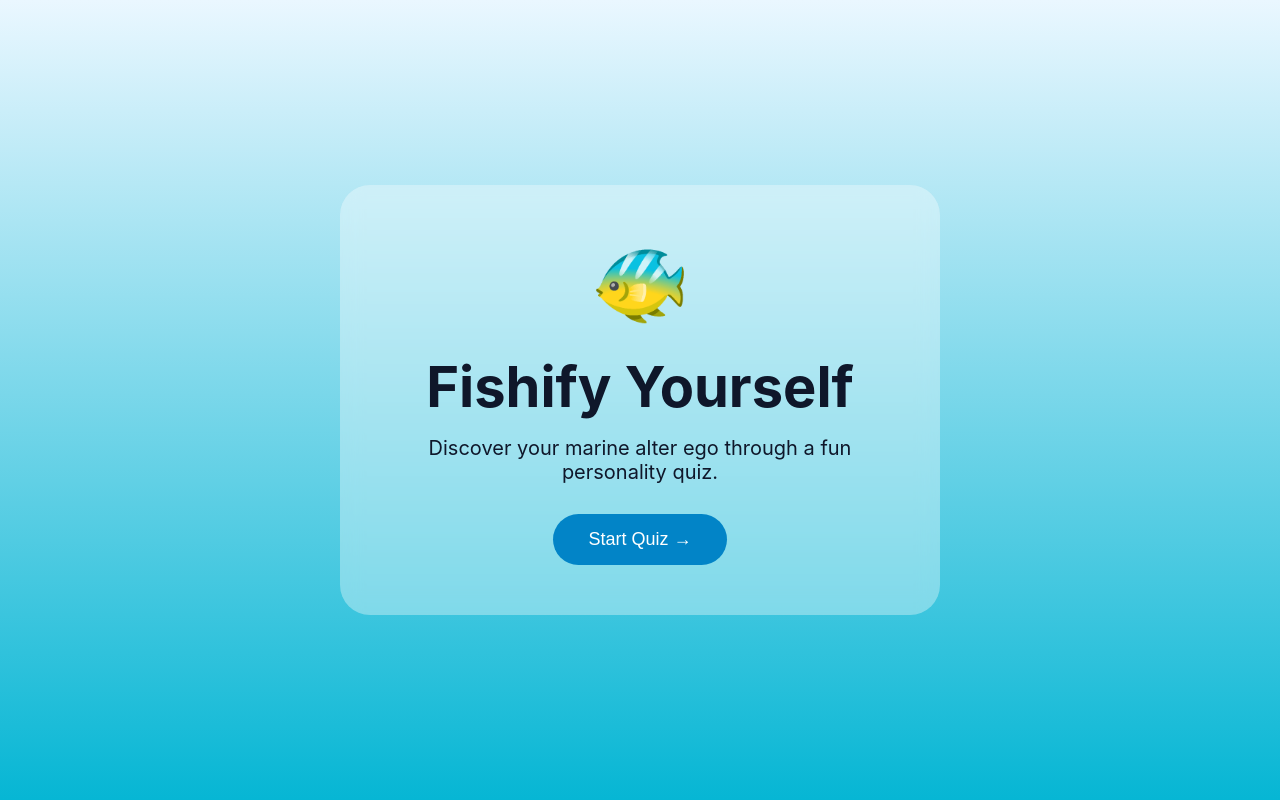
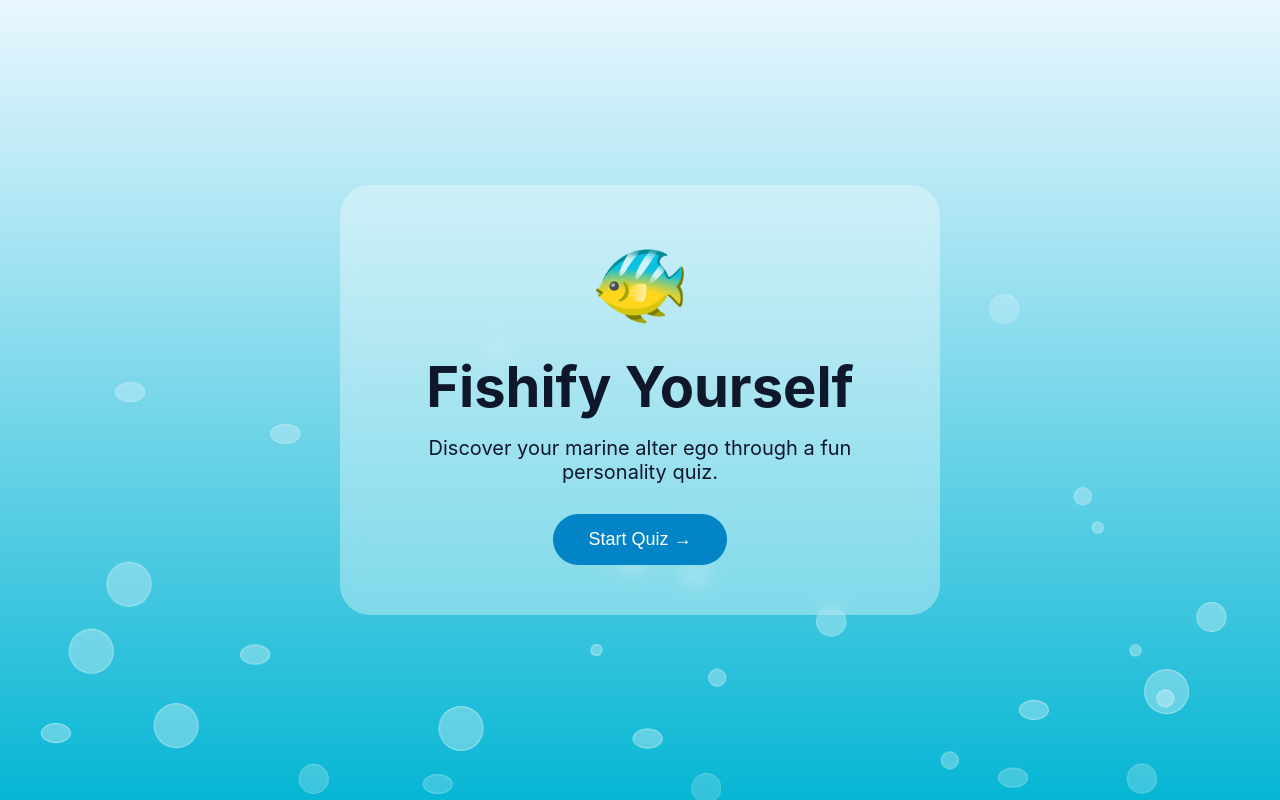
Before and after one commit to AnyutaK/fishfy_yourself, a React (Vite) app: page / in a window 1280 px wide. Built offline with nearby package versions, Linux system fonts and the light colour scheme.

Commit message:
added bubble background

```diff
--- a/src/components/BubbleBackground.jsx
+++ b/src/components/BubbleBackground.jsx
@@ -0,0 +1,31 @@
+import { useMemo } from "react";
+
+function BubbleBackground() {
+  const bubbles = useMemo(
+    () =>
+      Array.from({ length: 40 }, () => ({
+        left: `${Math.random() * 100}%`,
+        delay: `${Math.random() * 6}s`,
+        duration: `${6 + Math.random() * 8}s`,
+      })),
+    []
+  );
+
+  return (
+    <div className="bubbles">
+      {bubbles.map((bubble, index) => (
+        <span
+          key={index}
+          className="bubble"
+          style={{
+            left: bubble.left,
+            animationDelay: bubble.delay,
+            animationDuration: bubble.duration,
+          }}
+        />
+      ))}
+    </div>
+  );
+}
+
+export default BubbleBackground;
--- a/src/components/QuestionCard.jsx
+++ b/src/components/QuestionCard.jsx
@@ -13,13 +13,33 @@ function QuestionCard({ question, answers, onAnswer }) {
       </h2>
       <div className="answers">
         {answers.map((answer, index) => (
-          <button
+
+          <motion.button
+            key={index}
             className="answer-button"
-            key={index}
             onClick={() => onAnswer(answer)}
+            initial={{
+              opacity: 0,
+              x: -20
+            }}
+            animate={{
+              opacity: 1,
+              x: 0
+            }}
+            transition={{
+              delay: index * 0.1
+            }}
+            whileHover={{
+              scale: 1.03,
+              y: -3
+            }}
+            whileTap={{
+              scale: 0.97
+            }}
           >
             {answer.text}
-          </button>
+          </motion.button>
+
         ))}
       </div>
     </motion.div>
--- a/src/index.css
+++ b/src/index.css
@@ -19,8 +19,12 @@ body {
   display: flex;
   justify-content: center;
   align-items: center;
+  position: relative;
+  z-index: 2;
 }
 .hero {
+  position: relative;
+  z-index: 2;
   text-align: center;
   background: rgba(255,255,255,0.35);
   padding: 50px;
@@ -59,6 +63,8 @@ body {
   justify-content:center;
   align-items:center;
   padding:20px;
+  position: relative;
+  z-index: 2;
 }
 .quiz-container {
   width:100%;
@@ -99,15 +105,17 @@ body {
   padding:18px;
   border-radius:20px;
   border:none;
-  background:white;
+  background:rgba(255,255,255,0.9);
+  backdrop-filter: blur(8px);
   font-size:17px;
   cursor:pointer;
-  transition:0.25s;
+  transition:background 0.2s, box-shadow 0.2s;
   box-shadow:0 5px 15px rgba(0,0,0,0.08);
 }
 .answer-button:hover {
   transform:translateY(-4px);
-  background:#e0f2fe;
+  background: #dff4ff;
+  box-shadow: 0 10px 25px rgba(2,132,199,0.18);
 }
 .result-page {
   min-height:100vh;
@@ -115,6 +123,8 @@ body {
   justify-content:center;
   align-items:center;
   padding:20px;
+  position: relative;
+  z-index: 2;
 }
 .result-card {
   max-width:600px;
@@ -180,3 +190,93 @@ body {
 .result-card button:hover {
   transform:translateY(-3px);
 }
+.bubbles {
+  position: fixed;
+  inset: 0;
+  overflow: hidden;
+  pointer-events: none;
+  z-index: 1;
+}
+.bubble {
+  position: absolute;
+  bottom: -60px;
+  width: 18px;
+  height: 18px;
+  border-radius: 50%;
+  background: rgba(255,255,255,0.45);
+  animation-name: rise;
+  animation-timing-function: ease-in;
+  animation-iteration-count: infinite;
+}
+.bubble:nth-child(2n) {
+  width: 30px;
+  height: 20px;
+}
+.bubble:nth-child(3n) {
+  width: 30px;
+  height: 30px;
+}
+
+.bubble:nth-child(5n) {
+  width: 45px;
+  height: 45px;
+}
+
+.bubble:nth-child(7n) {
+  width: 12px;
+  height: 12px;
+}
+.bubble:nth-child(1) {
+  left:10%;
+  animation-delay:0s;
+}
+
+.bubble:nth-child(2) {
+  left:25%;
+  animation-delay:1s;
+}
+
+.bubble:nth-child(3) {
+  left:40%;
+  animation-delay:2s;
+}
+
+.bubble:nth-child(4) {
+  left:60%;
+  animation-delay:0.5s;
+}
+
+.bubble:nth-child(5) {
+  left:80%;
+  animation-delay:1.5s;
+}
+@keyframes rise {
+  from {
+    transform: translateY(0) translateX(0);
+    opacity:0;
+  }
+  20% {
+    opacity:0.7;
+  }
+   50% {
+    transform: translateY(-60vh) translateX(20px);
+  }
+  to {
+    transform: translateY(-120vh) translateX(-20px);
+    opacity:0;
+  }
+}
+.hero,
+.quiz-container,
+.result-card {
+  position: relative;
+  z-index: 1;
+}
+.bubble {
+  background: rgba(255,255,255,0.45);
+border: 1px solid rgba(255,255,255,0.7);}
+
+.home {
+  position: relative;
+  overflow: hidden;
+}
--- a/src/pages/Home.jsx
+++ b/src/pages/Home.jsx
@@ -1,5 +1,6 @@
 import { useNavigate } from "react-router-dom";
 import { motion } from "framer-motion";
+import BubbleBackground from "../components/BubbleBackground";
 
 function Home() {
   const navigate = useNavigate();
@@ -10,6 +11,8 @@ function Home() {
   animate={{ opacity: 1 }}
   transition={{ duration: 0.8 }}
 >
+      <BubbleBackground />
+
 <motion.div
   className="hero"
   initial={{ opacity: 0, y: 40 }}
--- a/src/pages/Result.jsx
+++ b/src/pages/Result.jsx
@@ -18,13 +18,22 @@ function Result() {
     <div className="result-page">
     <motion.div
       className="result-card"
-      initial={{ opacity:0, scale:0.8 }}
-      animate={{ opacity:1, scale:1 }}
-      transition={{ duration:0.6 }}
+      initial={{ opacity:0, scale:0.7,y:40 }}
+      animate={{ opacity:1, scale:1, y:0 }}
+      transition={{ duration:0.6 ,ease: "easeInOut" }}
     >
-        <div className="animal-emoji">
-          {animal.emoji}
-        </div>
+        <motion.div
+        className="animal-emoji"
+        animate={{
+          y: [0, -10, 0]
+        }}
+        transition={{
+          duration: 2,
+          repeat: Infinity
+        }}
+      >
+        {animal.emoji}
+      </motion.div>
         <p className="subtitle">
           Your marine alter ego is...
         </p>
```
